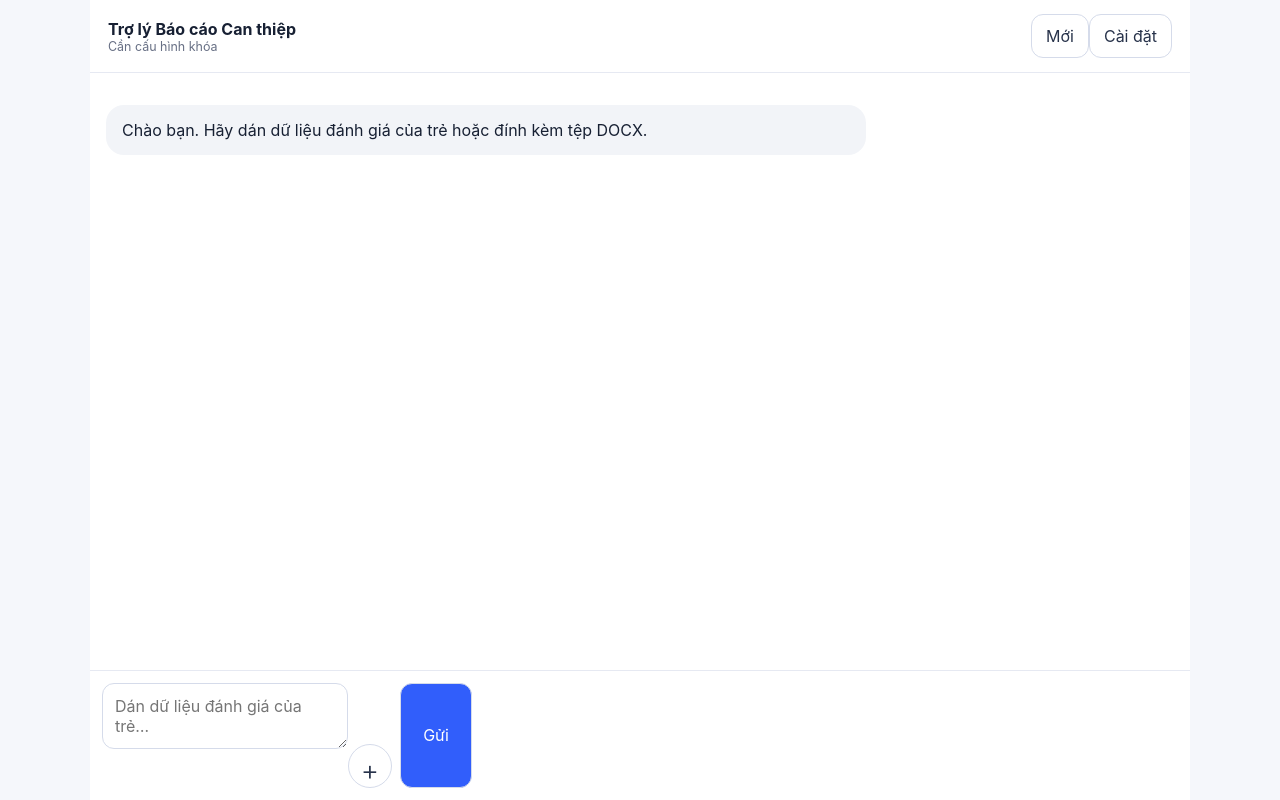
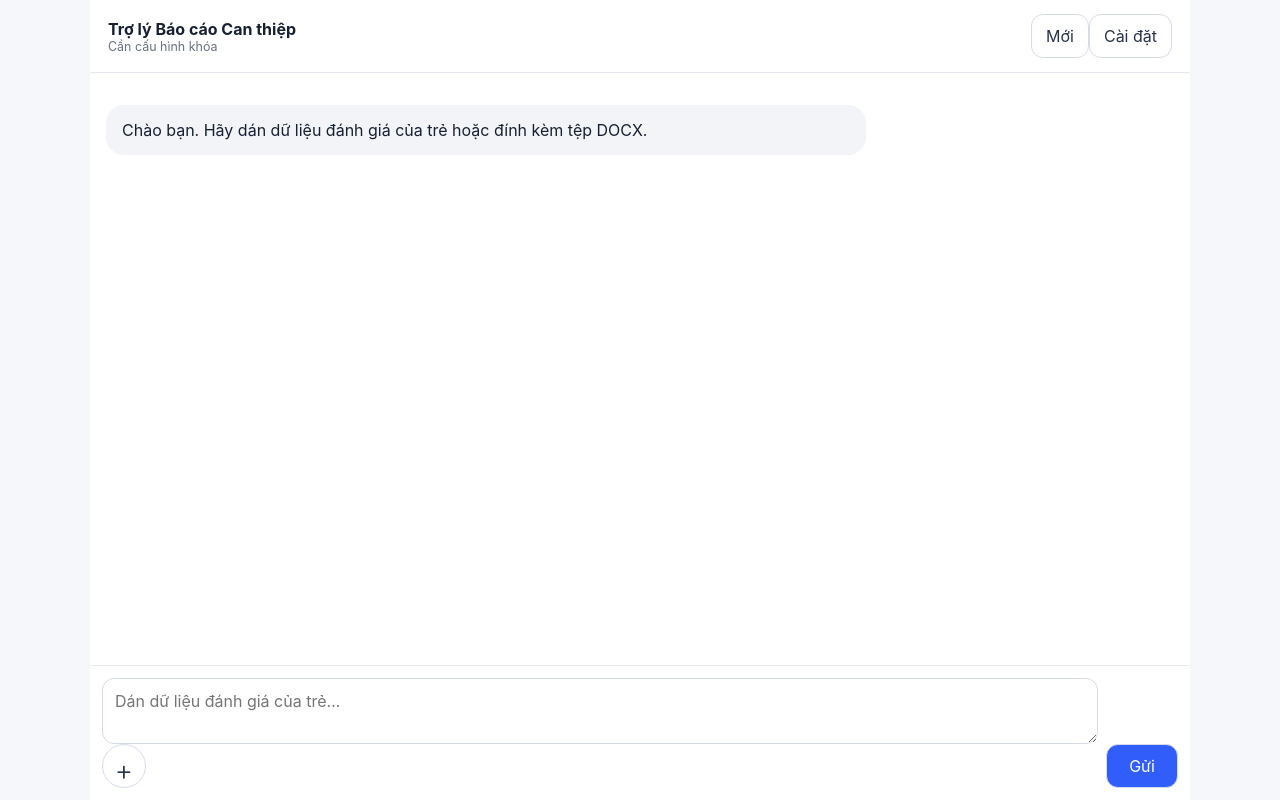
Before and after one commit to oree-nguyen/esdm, a React (Vite) app: page / in a window 1280 px wide. Built offline with nearby package versions, Linux system fonts and the light colour scheme.

Commit message:
Fix composer layout

```diff
--- a/src/attachment.css
+++ b/src/attachment.css
@@ -25,3 +25,24 @@
 .attach input {
   display: none;
 }
+
+footer {
+  align-items: flex-end;
+}
+
+footer .composer {
+  flex: 1 1 auto;
+  min-width: 0;
+}
+
+footer .composer textarea {
+  display: block;
+  width: 100%;
+  flex: none;
+}
+
+footer .send {
+  height: 44px;
+  min-height: 44px;
+  align-self: flex-end;
+}
```
